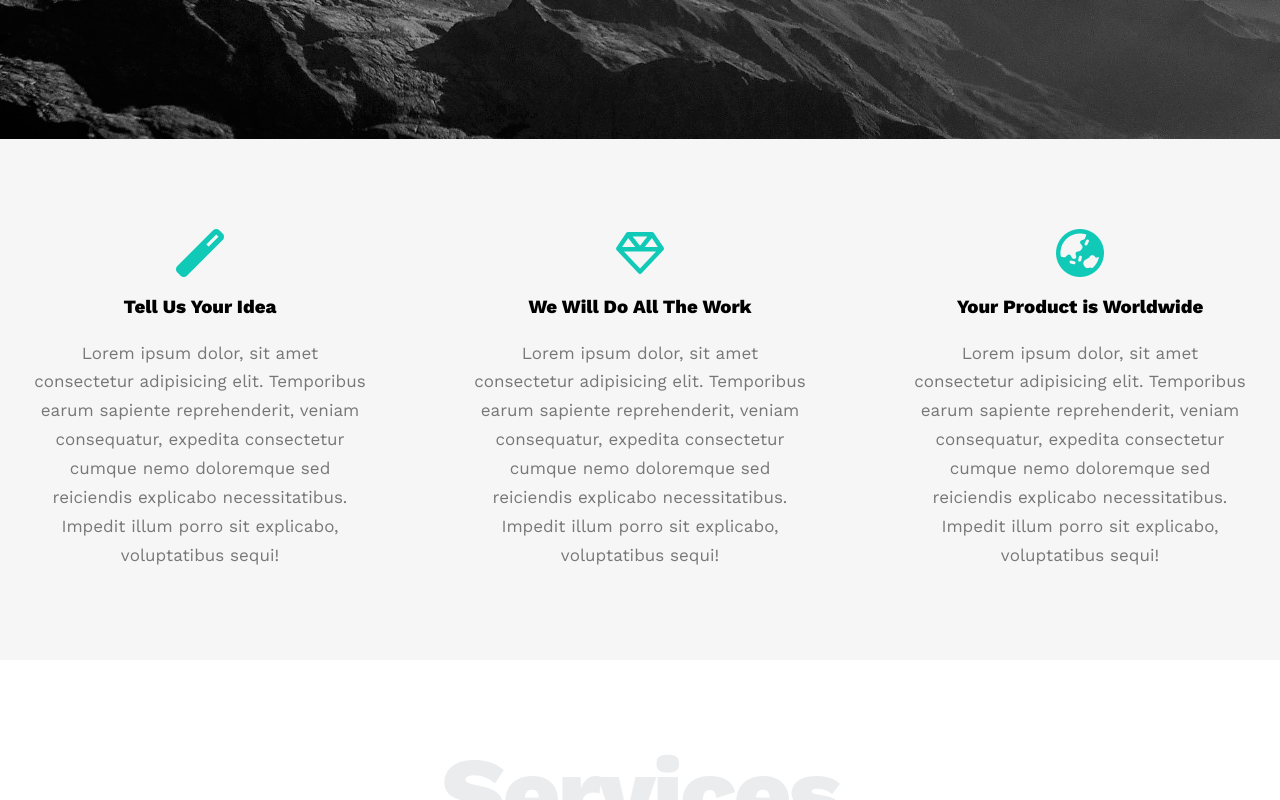
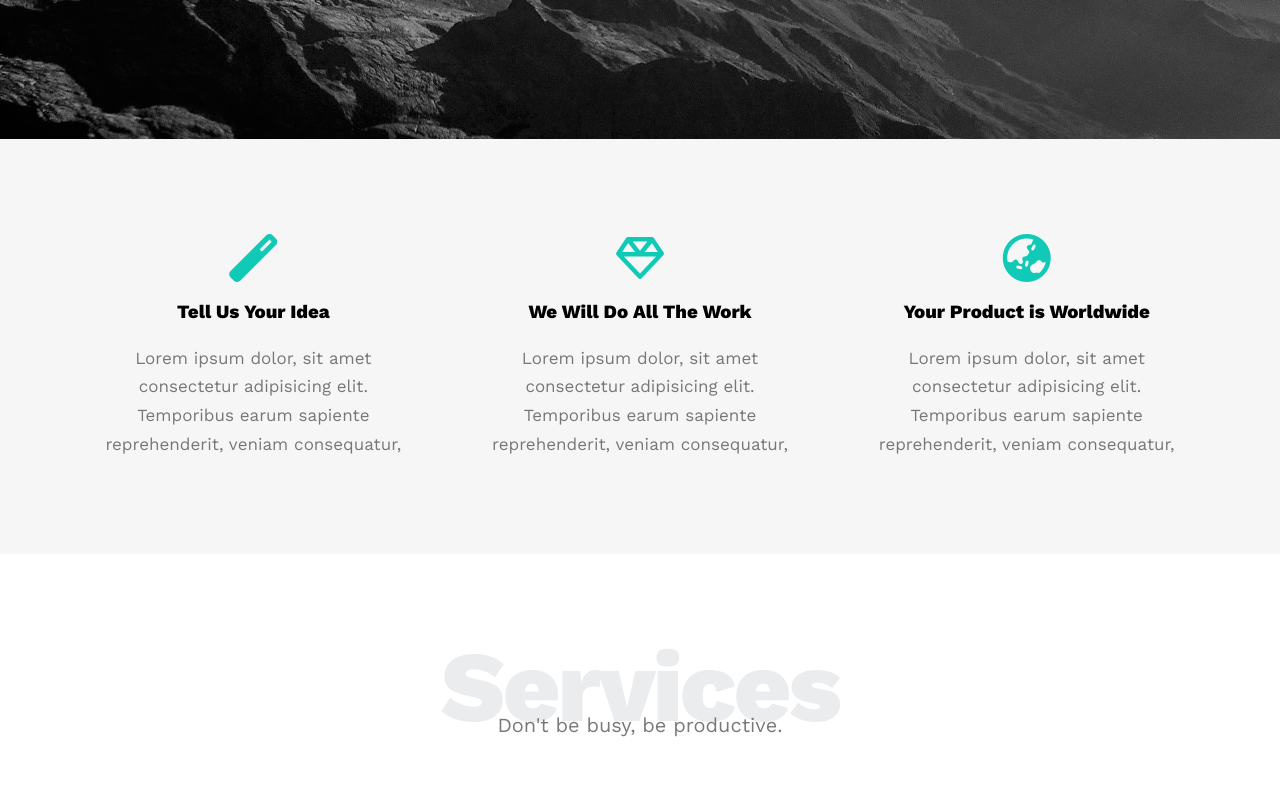
Before and after one commit to AbdelrhmanJaber/Template1_HTML_CSS, a plain HTML site: page index.html in a window 1280 px wide. Shown: the part 661-1461 px from the top of the page. Drawn offline with nearby package versions, Linux system fonts and the light colour scheme.

Commit message:
final template1

```diff
--- a/css/leon.css
+++ b/css/leon.css
@@ -232,18 +232,14 @@
 }
 
 .features .container {
-   display: flex;
-   justify-content: space-between;
-   align-content: space-between;
-   flex-wrap: nowrap;
-   width: 100%;
+  display: grid;
+  grid-template-columns: repeat(auto-fill, minmax(300px , 1fr));
+  grid-gap: 20px;
 }
 
 .features .feet {
-    padding: 15px;
+    padding: 20px;
     text-align: center;
-    min-width: 220px;
-    max-width: 370px
 }
 
 
--- a/index.html
+++ b/index.html
@@ -51,30 +51,21 @@
                 <i class="fas fa-magic fa-3x"></i>
                 <h3>Tell Us Your Idea</h3>
                 <p>Lorem ipsum dolor, sit amet consectetur adipisicing elit.
-                Temporibus earum sapiente reprehenderit, veniam consequatur,
-                expedita consectetur cumque nemo doloremque sed reiciendis
-                explicabo necessitatibus.
-                Impedit illum porro sit explicabo, voluptatibus sequi!</p>
+                Temporibus earum sapiente reprehenderit, veniam consequatur,</p>
             </div>
 
             <div class="feet">
                 <i class="far fa-gem fa-3x"></i>
                 <h3>We Will Do All The Work</h3>
                 <p>Lorem ipsum dolor, sit amet consectetur adipisicing elit.
-                Temporibus earum sapiente reprehenderit, veniam consequatur,
-                expedita consectetur cumque nemo doloremque sed reiciendis
-                explicabo necessitatibus.
-                Impedit illum porro sit explicabo, voluptatibus sequi!</p>
+                Temporibus earum sapiente reprehenderit, veniam consequatur,</p>
             </div>
 
             <div class="feet">
                 <i class="fas fa-globe-asia fa-3x"></i>
                 <h3>Your Product is Worldwide</h3>
                 <p>Lorem ipsum dolor, sit amet consectetur adipisicing elit.
-                Temporibus earum sapiente reprehenderit, veniam consequatur,
-                expedita consectetur cumque nemo doloremque sed reiciendis
-                explicabo necessitatibus.
-                Impedit illum porro sit explicabo, voluptatibus sequi!</p>
+                Temporibus earum sapiente reprehenderit, veniam consequatur,</p>
             </div>
 
         </div>
```
